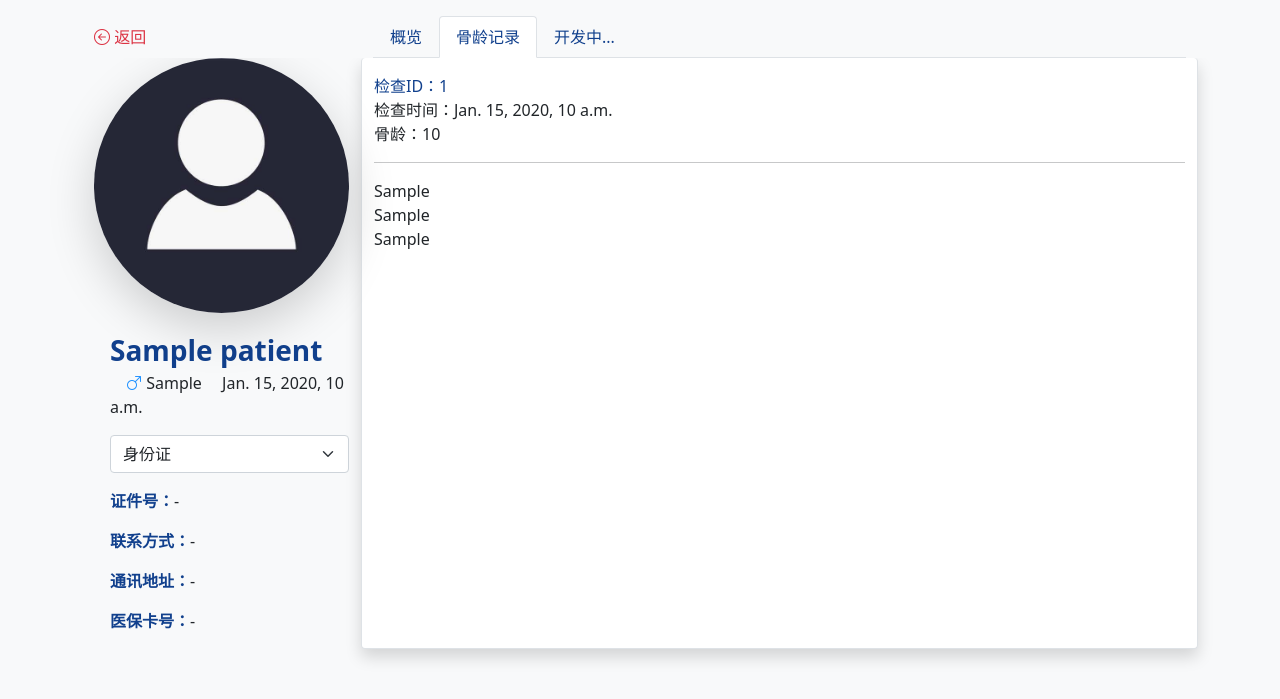
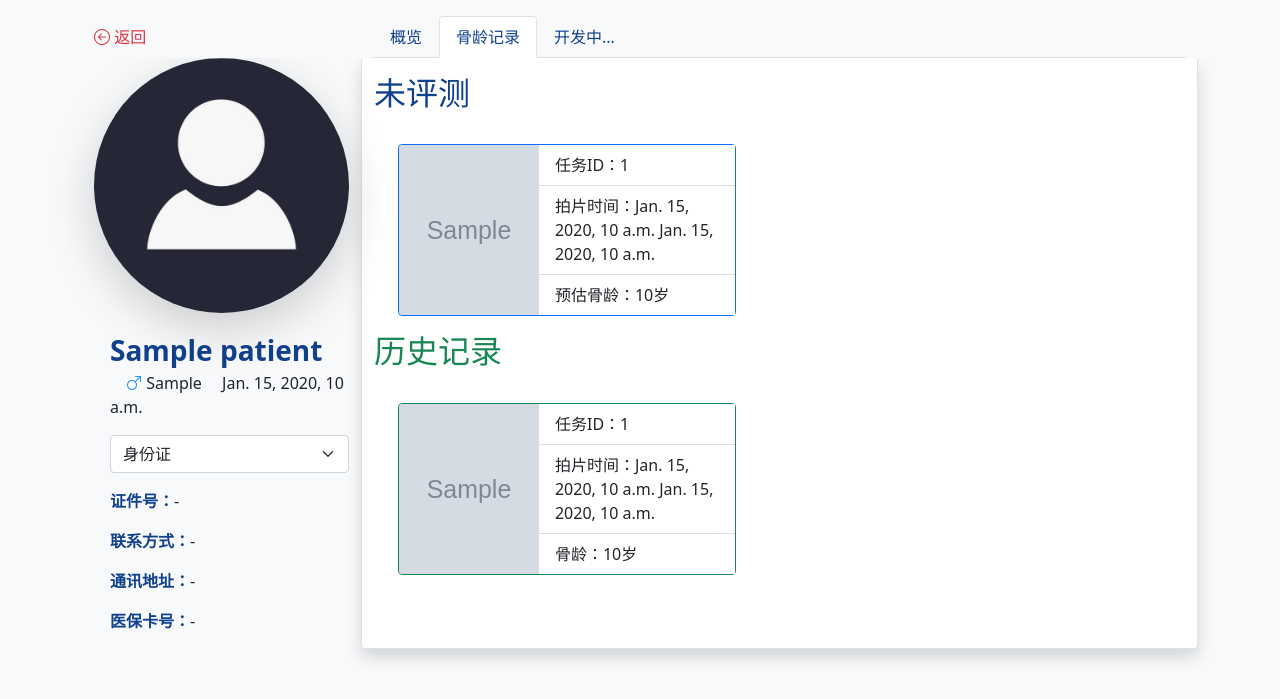
Before and after one commit to RoyCoya/CQMUMedicalInformation, a Django app: template PatientManagement/templates/PatientManagement/profile/profile.html in a window 1280 px wide, after a click on "骨龄记录". Shown: the part 66-765 px from the top of the page. Run offline with Django 4.2, Linux system fonts and the light colour scheme; the template is opened without the code that fills it: most values are stand-ins (such as "Sample title", 1, 10 or a date in 2020); grey boxes marked "Sample" are stand-in pictures; some libraries are stand-ins or nearby versions.

Commit message:
[feat] Patient BoneAge overview

```diff
--- a/BoneAge/templates/BoneAge/PatientManagement_profile/profile.html
+++ b/BoneAge/templates/BoneAge/PatientManagement_profile/profile.html
@@ -1,19 +1,38 @@
 {% load BoneAge_global_tags %}
-{% for task in tasks %}
-<div>
-    {% comment %} TODO：这里的链接要附上其他本页面的get内容 {% endcomment %}
-    <a href="{% url 'BoneAge_evaluator' task.id %}?back_page=PatientManagement_profile&args={{patient.id}}&else_get=info_tab%3DBoneAge%26back_page%3D{{back_page_get}}{% for arg in back_page_args_get %}%26args%3D{{arg}}{% endfor %}{% if back_page_else_get %}%26else_get%3D{{back_page_else_get|transfercharacter_get_url}}{% endif %}">
-        检查ID：{{task.id}}
+<h2>未评测</h2>
+<div class='row'>
+    {% for task in tasks_processing %}
+    <a href="{% url 'BoneAge_evaluator' task.id %}?back_page=PatientManagement_profile&args={{patient.id}}&else_get=info_tab%3DBoneAge%26back_page%3D{{back_page_get}}{% for arg in back_page_args_get %}%26args%3D{{arg}}{% endfor %}{% if back_page_else_get %}%26else_get%3D{{back_page_else_get|transfercharacter_get_url}}{% endif %}"
+    class="mb-3 col-5 p-0 m-4">
+        <div class="card border-primary">
+            <div class="row">
+                <img src="{{task.dcm_file.base_dcm.dcm_to_image.url}}" class="img-fluid rounded-start col-5 p-0">
+                <ul class="list-group list-group-flush col-7 p-0">
+                    <li class="list-group-item">任务ID：{{task.id}}</li>
+                    <li class="list-group-item">拍片时间：{{task.dcm_file.base_dcm.Study_Date}} {{task.dcm_file.base_dcm.Study_Time}}</li>
+                    <li class="list-group-item">预估骨龄：{{task.bone_age}}岁</li>
+                </ul>
+            </div>
+        </div>
     </a>
-    <br>
-    检查时间：{{task.dcm_file.base_dcm.Study_Date}}
-    <br>
-    骨龄：{{task.bone_age}}
-    <hr>
+    {% endfor %}
 </div>
-{% endfor %}
-{{back_page_get}}
-<br>
-{{back_page_args_get}}
-<br>
-{{back_page_else_get}}
+
+<h2 class="text-success">历史记录</h2>
+<div class='row'>
+    {% for task in tasks_history %}
+    <a href="{% url 'BoneAge_evaluator' task.id %}?back_page=PatientManagement_profile&args={{patient.id}}&else_get=info_tab%3DBoneAge%26back_page%3D{{back_page_get}}{% for arg in back_page_args_get %}%26args%3D{{arg}}{% endfor %}{% if back_page_else_get %}%26else_get%3D{{back_page_else_get|transfercharacter_get_url}}{% endif %}"
+    class="mb-3 col-5 p-0 m-4">
+        <div class="card border-success">
+            <div class="row">
+                <img src="{{task.dcm_file.base_dcm.dcm_to_image.url}}" class="img-fluid rounded-start col-5 p-0">
+                <ul class="list-group list-group-flush col-7 p-0">
+                    <li class="list-group-item">任务ID：{{task.id}}</li>
+                    <li class="list-group-item">拍片时间：{{task.dcm_file.base_dcm.Study_Date}} {{task.dcm_file.base_dcm.Study_Time}}</li>
+                    <li class="list-group-item">骨龄：{{task.bone_age}}岁</li>
+                </ul>
+            </div>
+        </div>
+    </a>
+    {% endfor %}
+</div>
--- a/BoneAge/templates/BoneAge/index/admin/task_allocation.html
+++ b/BoneAge/templates/BoneAge/index/admin/task_allocation.html
@@ -79,7 +79,7 @@
                         <td class="align-middle"><span class="text-danger">读取失败</span></td>
                     {% endif %}
                     <td class="align-middle" style="width:15%">
-                        <img src="{{MEDIA_URL}}{{dcm.base_dcm.dcm_to_image}}" class="img-fluid" loading="lazy">
+                        <img src="{{dcm.base_dcm.dcm_to_image.url}}" class="img-fluid" loading="lazy">
                     </td>
                 </tr>
             {% endfor %}
--- a/PatientManagement/pages/profile.py
+++ b/PatientManagement/pages/profile.py
@@ -31,11 +31,13 @@ def profile(request, patient_id):
     except: pass
 
     # 骨龄资料
-    tasks = Task.objects.filter(dcm_file__base_dcm__patient__id=patient_id).filter(closed=True).order_by('closed_date')
+    tasks_history = Task.objects.filter(dcm_file__base_dcm__patient__id=patient_id).filter(closed=True).order_by('-closed_date')
+    tasks_processing = Task.objects.filter(dcm_file__base_dcm__patient__id=patient_id).filter(closed=False).order_by('-allocated_datetime')
 
     context = {
         'patient' : patient,
-        'tasks' : tasks,
+        'tasks_history' : tasks_history,
+        'tasks_processing' : tasks_processing,
         'back_page' : back_page,
         'back_page_get' : back_page_get,
         'back_page_args_get' : back_page_args_get,
```
